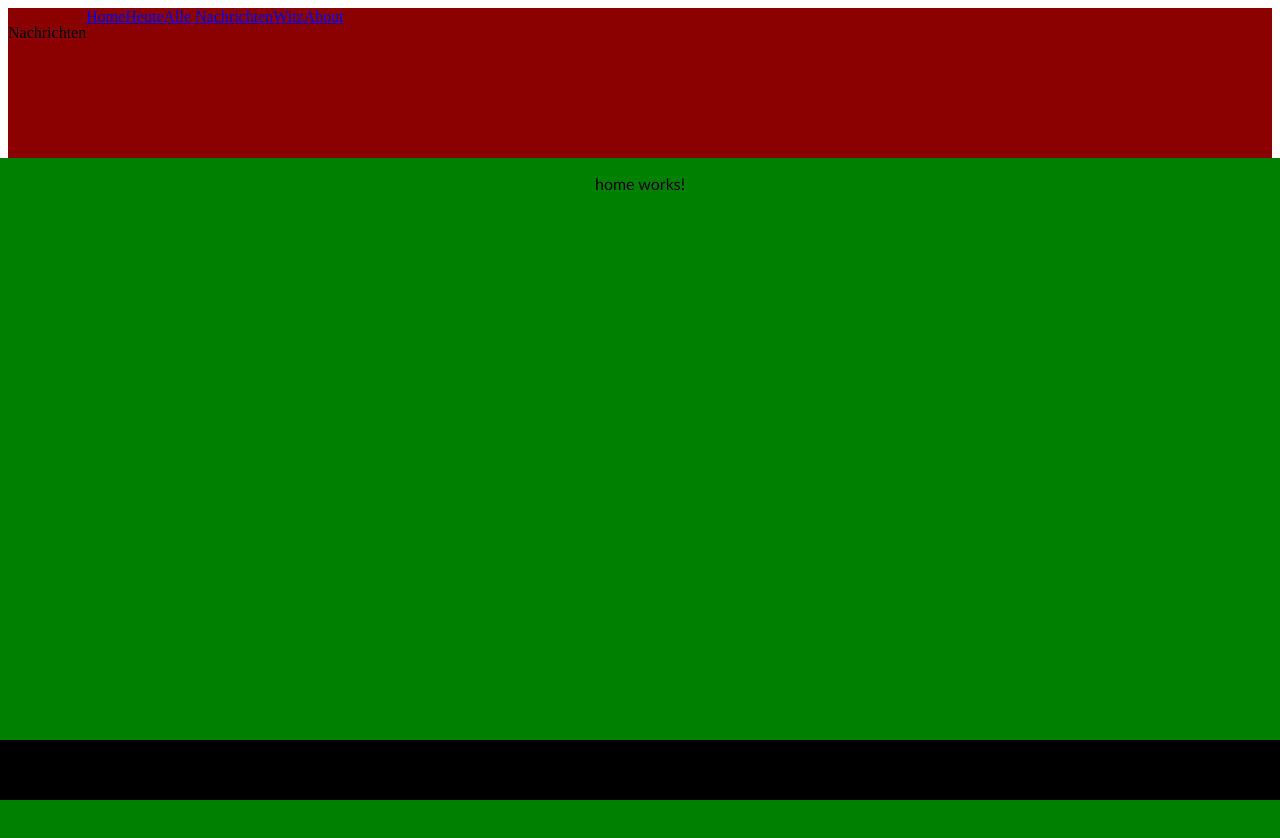
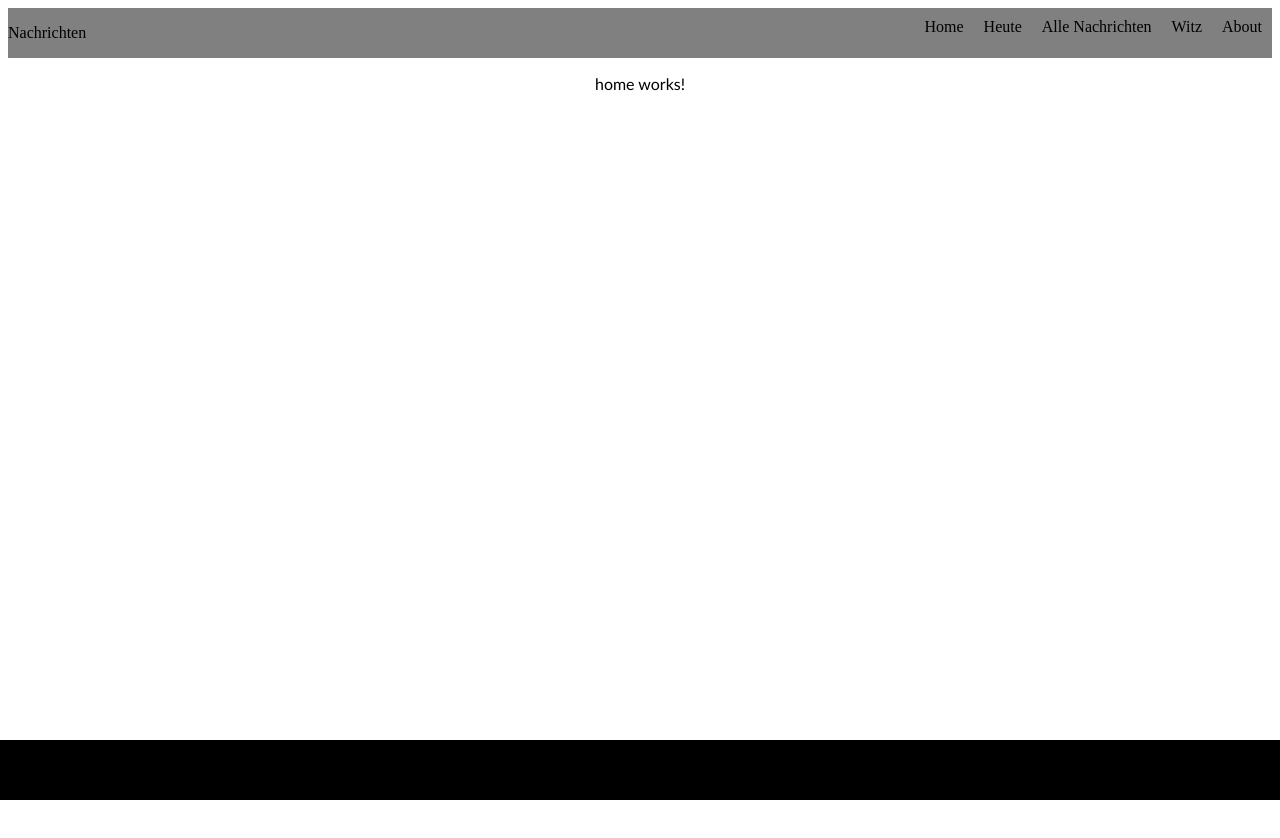
Before and after one commit to IlluminatenKeks-tech/NachrichtenSeiteInitial, an Angular app: page / in a window 1280 px wide. Shown: the top 838 px of the page. Built offline with nearby package versions, Linux system fonts and the light colour scheme.

Commit message:
News Seite Überschriften werden angezeigt

```diff
--- a/src/app/about/about.component.html
+++ b/src/app/about/about.component.html
@@ -1 +1 @@
-<p>about works!</p>
+<h1>About</h1>
--- a/src/app/app.component.css
+++ b/src/app/app.component.css
@@ -1,20 +1,25 @@
 .nav{
   display: flex;
   width: 100%;
-  height: 150px;
-  background: darkred;
+  height: 50px;
+  background: gray;
+  top: 0;
   left:0;
   right:0;
+  flex-direction: row;
+  align-items: center;
+  justify-content: space-between;
+  margin: 0;
+  padding: 0;
 }
 
 .content{
   font-family: "Gill Sans", sans-serif;
-  background-color: green;
   display: flex;
   flex-direction: column;
   align-items: center;
   position:absolute;
- height: 100%;
+  height: 100%;
   left:0;
   right:0;
   flex-grow: 1;
@@ -27,5 +32,24 @@
   background: #000;
   bottom: 0;
   left: 0;
-  position: absolute;
+  position: fixed;
 }
+#navList{
+  top: 0;
+  display: flex;
+  flex-direction: row;
+  text-align: center;
+  padding: 10px;
+  gap: 20px;
+}
+
+#navList a{
+  color: black;
+  text-decoration: none;
+  display: block;
+  height: 30px;
+  text-align: center;
+}
+#navList a:hover{
+  background-color: lightgray;
+}
--- /dev/null
+++ b/src/app/shared/data.service.ts
@@ -0,0 +1,14 @@
+import { Injectable } from '@angular/core';
+
+@Injectable({
+  providedIn: 'root'
+})
+export class DataService {
+news: any;
+  constructor() { }
+  async getNews(){
+    const response = await fetch("https://www.tagesschau.de/api2u/homepage/");
+    this.news = response.json();
+    return this.news;
+  }
+}
--- a/src/app/today/today.component.html
+++ b/src/app/today/today.component.html
@@ -1 +1,4 @@
-<p>today works!</p>
+<h1>News des Tages</h1>
+@for(breakingNews of news; track $index){
+  <li>{{breakingNews.title}}</li>
+}
--- a/src/app/today/today.component.ts
+++ b/src/app/today/today.component.ts
@@ -1,4 +1,5 @@
 import { Component } from '@angular/core';
+import {DataService} from '../shared/data.service';
 
 @Component({
   selector: 'app-today',
@@ -7,5 +8,12 @@ import { Component } from '@angular/core';
   styleUrl: './today.component.css'
 })
 export class TodayComponent {
+news: any;
 
+constructor(private dataService: DataService) { }
+  async ngOnInit() {
+  this.news = await this.dataService.getNews();
+  this.news = this.news.news;
+  console.log(this.news);
+  }
 }
```
Also changed, not shown: 1 other file (tests, documents, lock files or other folders).
